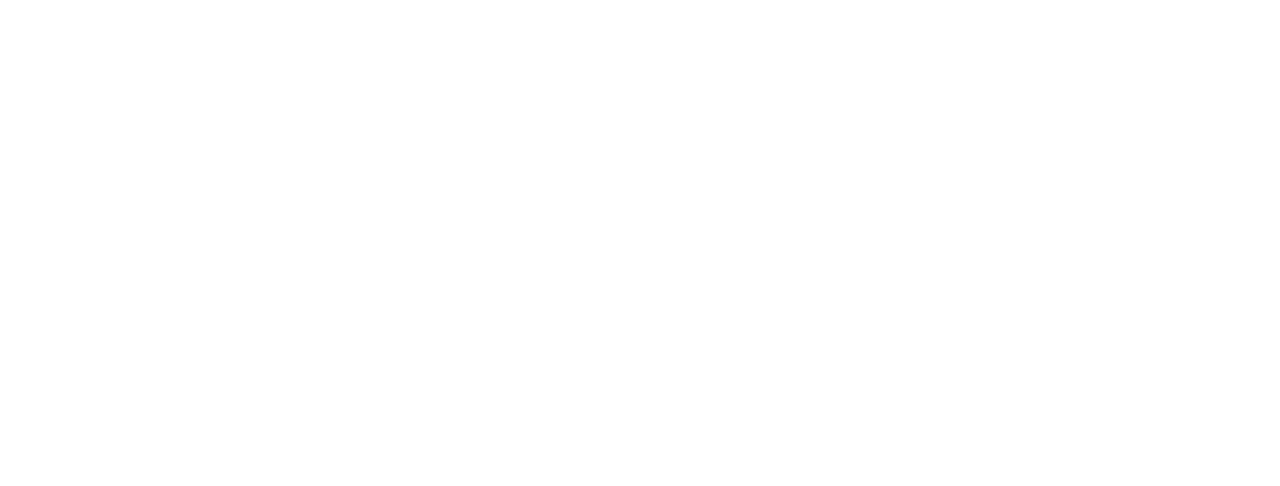
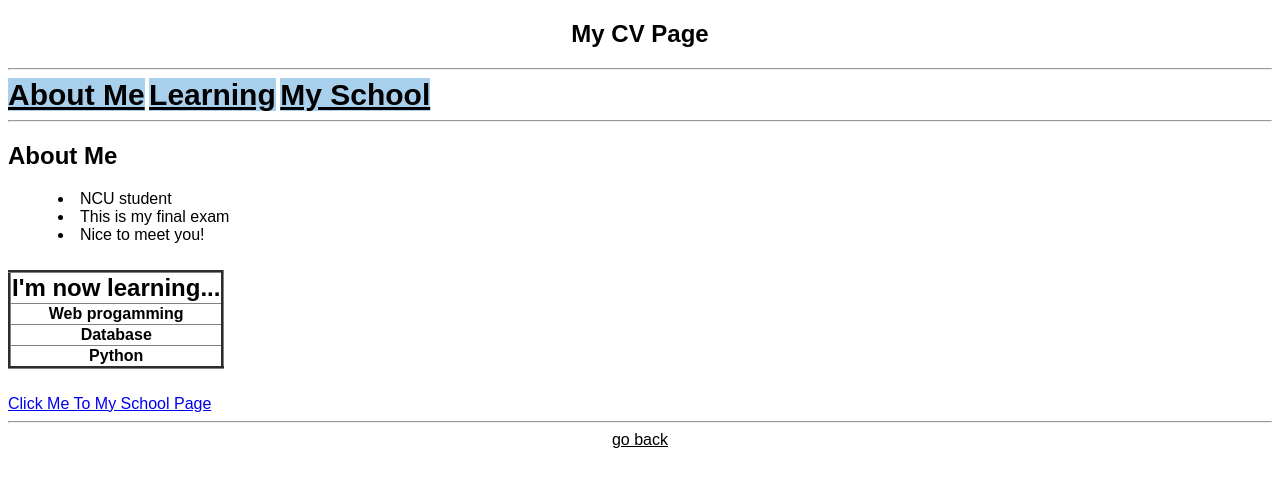
Before and after one commit to htlee-2000/htlee-2000.github.io, a plain HTML site: page index.html in a window 1280 px wide. Drawn offline with Linux system fonts and the light colour scheme.

Commit message:
Update index.html
My index.html更新囉!

```diff
--- a/index.html
+++ b/index.html
@@ -1,11 +1,15 @@
 <!DOCTYPE html>
 <html>
 	<head>
-		<title><center>My personal CV</center></title>
+		<title>My personal CV</title>
 		<meta charset="utf-8">
-    		<style type="test.css">
+		<link rel="stylesheet" href="test.css">
 	</head>
- 	 <body>
+
+ 	<body>
+		<div>
+			<h2><center>My CV Page</center></h2>
+		</div>
    		<section id="top1">
    	 	<hr>
       		<div>
@@ -13,6 +17,7 @@
 		    	<a href="#learn" class="bar"><b>Learning</b></a>
 		    	<a href="#NCU" class="bar"><b>My School</b></a>
       		</div>
+		</section>
     		<hr>
 
     		<div>
@@ -25,22 +30,27 @@
      		</section>
     		</div>
 
+			<hr color="white" size="10">
+
     		<div>
       		<section id="learn">
-      		<table border="1" id="learning">
-			  <tr><th><font size="8">I'm now learning...</font></th></tr>
-				<tr><th><font size="5">Web progamming</font></th></tr>
-				<tr><th><font size="5">Database</font></th></tr>
-				<tr><th><font size="5">Python</font></th></tr>
-		</table>
+      		<table border="3" id="learning">
+				<tr><th><font size="5">I'm now learning...</font></th></tr>
+				<tr><th><font size="3">Web progamming</font></th></tr>
+				<tr><th><font size="3">Database</font></th></tr>
+				<tr><th><font size="3">Python</font></th></tr>
+			</table>
       		</section>
      		</div>
+
+			<hr color="white" size="10">
 
 		<div>
       		<section id="NCU">
 			<a href="https://im.mgt.ncu.edu.tw/">Click Me To My School Page</a>
       		</section>
 		</div>
+		<hr>
 
      		<a href="#top1" class="back"><center>go back</center></a>
 
```
